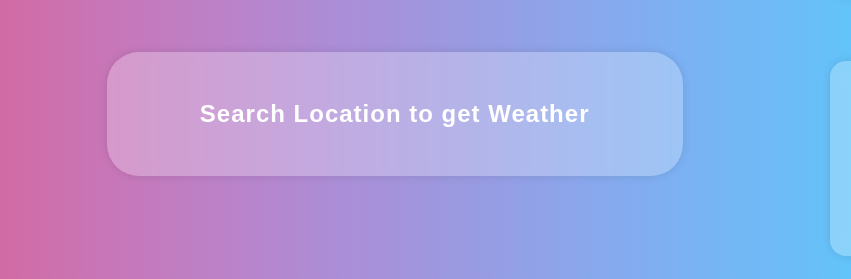
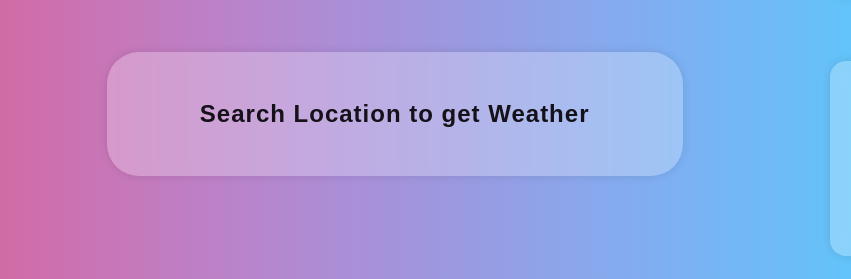
Before and after one commit to GauravOP-03/SkyCast, a plain HTML site: page index.html in a window 1280 px wide. Shown: the part 332-611 px from the top of the page, 0-851 px from the left. Drawn offline with nearby package versions, Linux system fonts and the light colour scheme; grey boxes are pictures that could not be loaded.

Commit message:
change color of text

```diff
--- a/styles.css
+++ b/styles.css
@@ -222,7 +222,7 @@ input[type="text"] {
     text-align: center;
     position: absolute;
 
-    color: white;
+    color: rgb(21, 17, 24);
     background-color: rgba(255, 255, 255, 0.258);
     backdrop-filter: blur(5px);
     min-width: 40vw;
```
